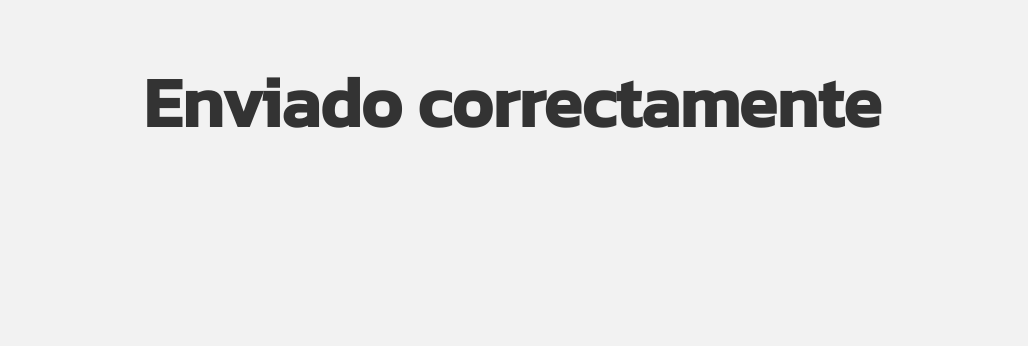
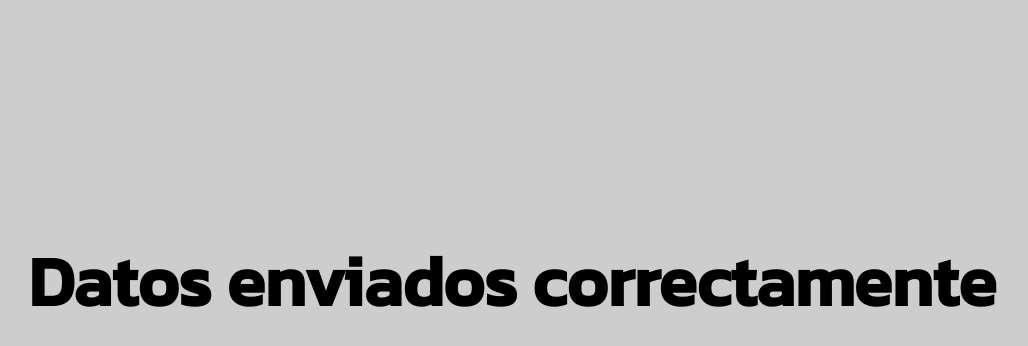
Before and after one commit to Alesso-ai/Layout-T5, a plain HTML site: page templates/envioCorrecto.html in a window 1280 px wide. Shown: the whole page, without its empty margins (128-1156 px from the left). Drawn offline with Linux system fonts and the light colour scheme.

Commit message:
envio css terminado

```diff
--- a/styles/envio.css
+++ b/styles/envio.css
@@ -1,19 +1,23 @@
 @import url('https://fonts.googleapis.com/css2?family=Kanit:wght@500&display=swap');
+
 body {
-    background-color: #f2f2f2;
+    background-color: #cdcdcd;
     font-family: Kanit, sans-serif;
     margin: 0;
     padding: 0;
+    display: flex;
+    justify-content: center;
+    align-items: center;
+    height: 70vh;
 }
 
 h1 {
-    color: #333;
+    color: #000000;
     text-align: center;
     margin-top: 50px;
-    font-size: 24px;
+    font-size: 70px;
     font-weight: bold;
     display: flex;
     justify-content: center;
     align-items: center;
-    font-size: 70px;
 }
--- a/templates/envioCorrecto.html
+++ b/templates/envioCorrecto.html
@@ -8,6 +8,6 @@
     <link rel="shortcut icon" href="../assets/Favicon.ico" type="image/x-icon">
 </head>
 <body>
-    <h1>Enviado correctamente</h1>
+    <h1>Datos enviados correctamente</h1>
 </body>
 </html>
```
